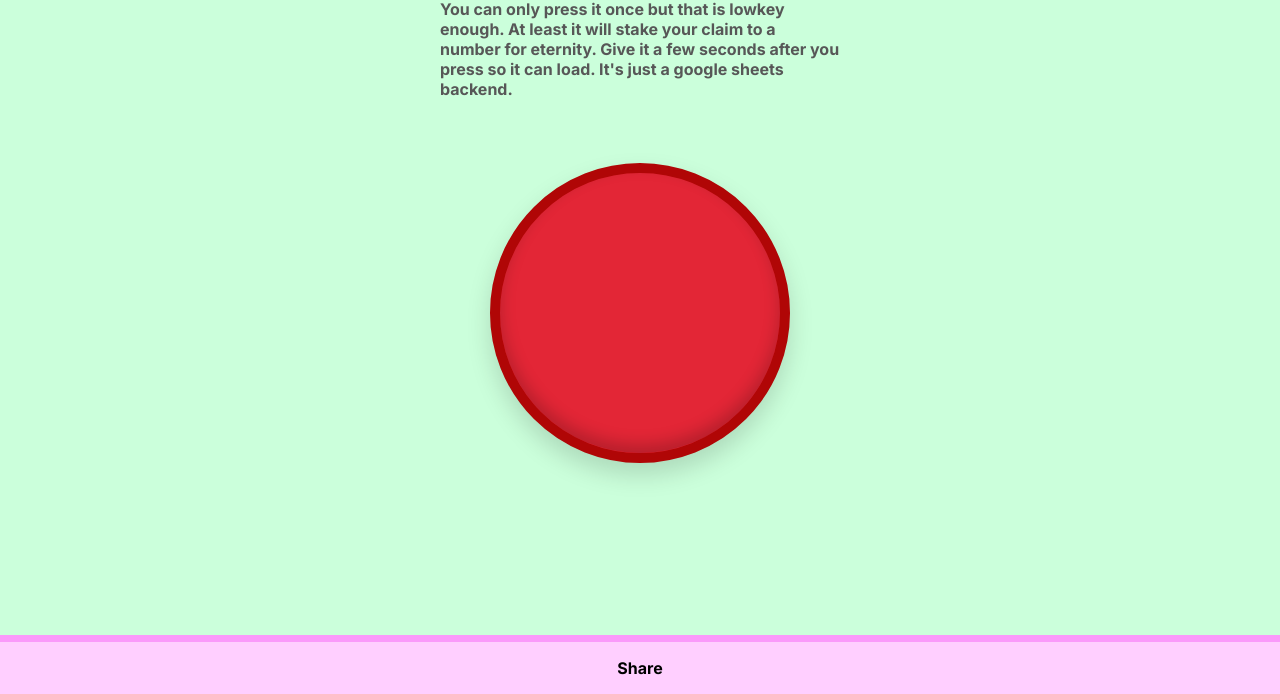
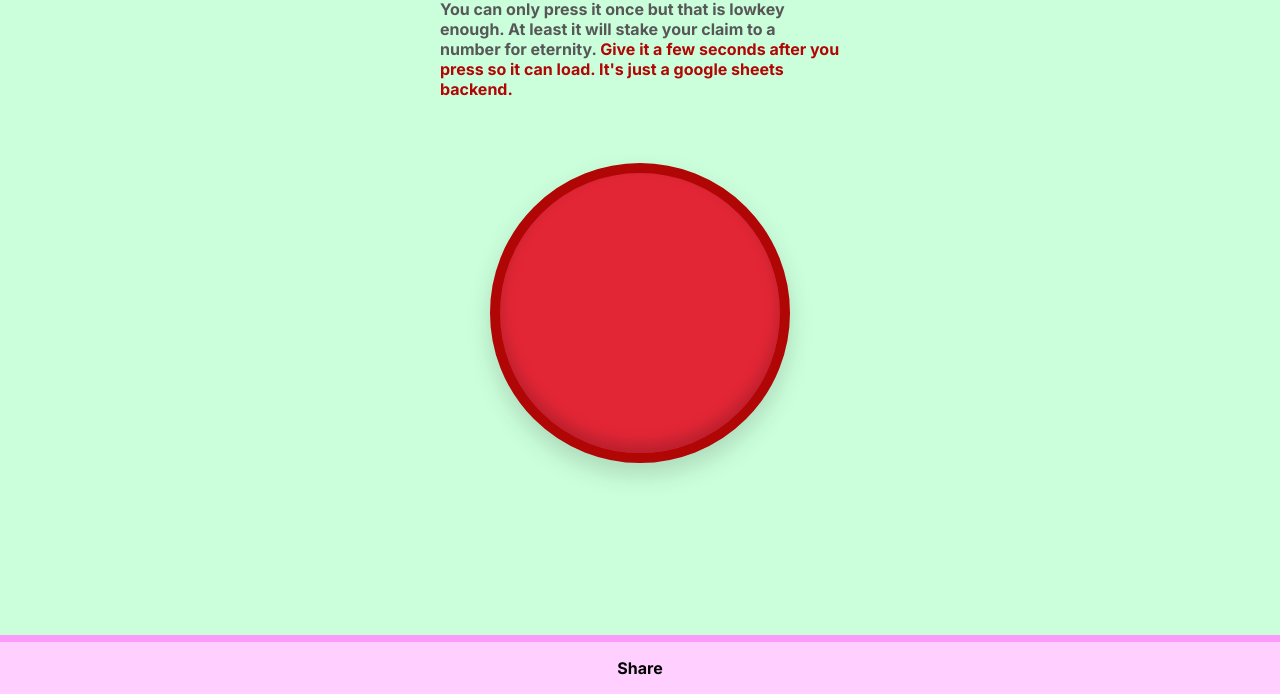
Before and after one commit to NateBTaylor/Counter, a plain HTML site: page index.html in a window 1280 px wide. Shown: the part 106-800 px from the top of the page. Drawn offline with Linux system fonts and the light colour scheme.

Commit message:
Update styles.css

```diff
--- a/styles.css
+++ b/styles.css
@@ -90,6 +90,7 @@ h3 {
     font-size:1rem;
     margin-top:1rem;
     z-index:100;
+    color:black;
 }
 
 canvas {
@@ -138,3 +139,8 @@ canvas {
     font-size: 0.9rem;
     margin-bottom:1rem;
   }
+
+
+  span {
+    color:rgb(176, 6, 6);
+  }
```
